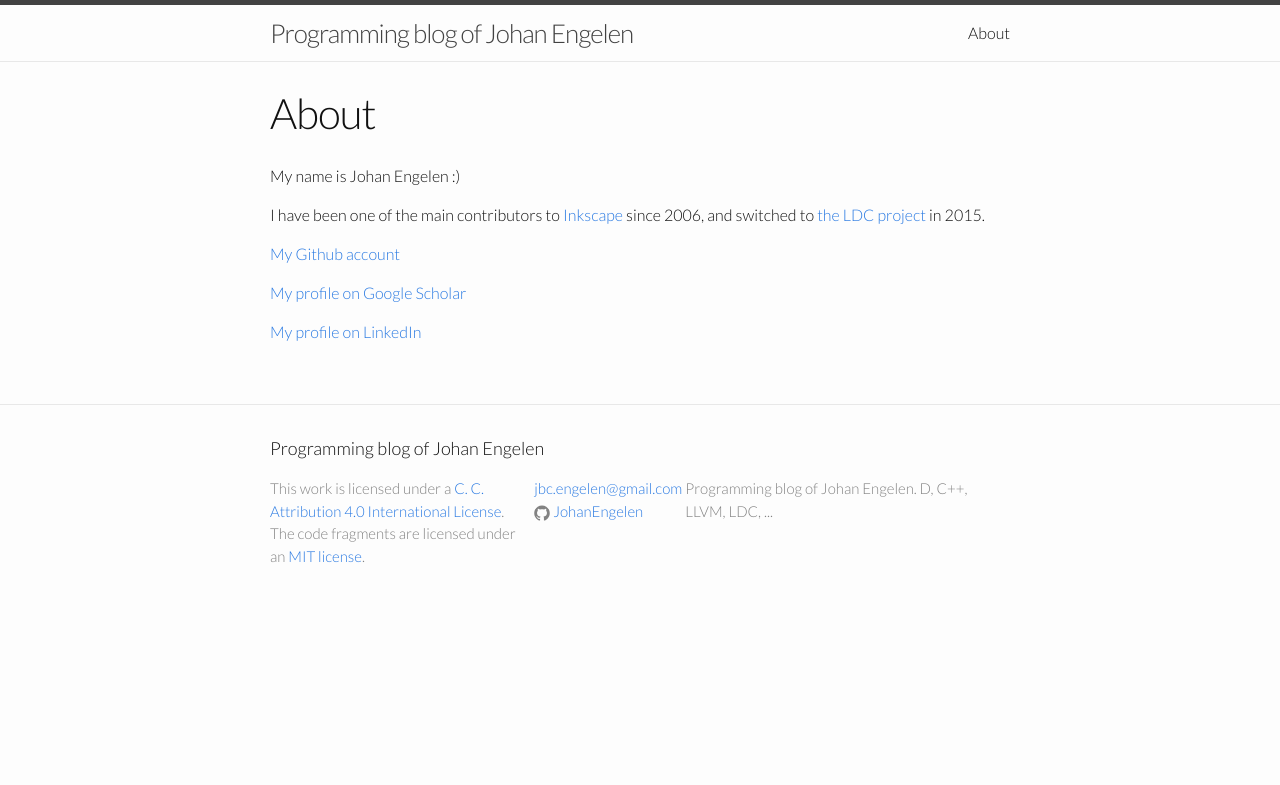
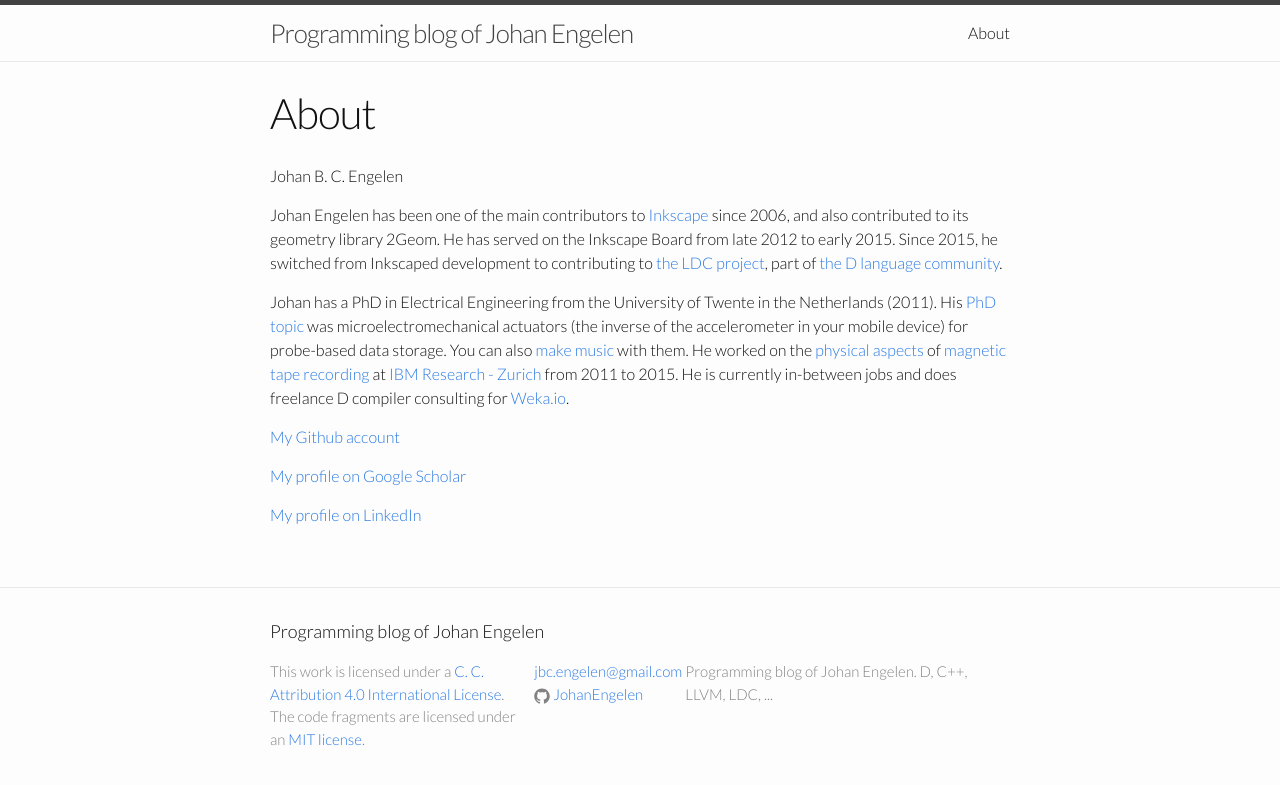
Before and after one commit to JohanEngelen/johanengelen.github.io, a Jekyll site: the page built from about.md, in a window 1280 px wide. Shown: the top 785 px of the page. Built offline with Jekyll 4.4.1, drawn with Linux system fonts in a browser that asks for light colours.

Commit message:
Expand about page.

```diff
--- a/about.md
+++ b/about.md
@@ -4,10 +4,14 @@ title: About
 permalink: /about/
 ---
 
-My name is Johan Engelen :)
+Johan B. C. Engelen
 
+Johan Engelen has been one of the main contributors to [Inkscape](https://inkscape.org/) since 2006, and also contributed to its geometry library 2Geom. He has served on the Inkscape Board from late 2012 to early 2015.
+Since 2015, he switched from Inkscaped development to contributing to [the LDC project](https://wiki.dlang.org/LDC), part of [the D language community](http://dlang.org/).
 
-I have been one of the main contributors to [Inkscape](https://inkscape.org/) since 2006, and switched to [the LDC project](https://wiki.dlang.org/LDC) in 2015.
+Johan has a PhD in Electrical Engineering from the University of Twente in the Netherlands (2011). His [PhD topic](http://dx.doi.org/10.3990/1.9789036531207) was microelectromechanical actuators (the inverse of the accelerometer in your mobile device) for probe-based data storage. You can also [make music](http://www.engadget.com/2010/10/04/worlds-smallest-violin-uses-mems-plays-only-for-you-video/) with them.
+He worked on the [physical](https://www.flickr.com/photos/ibm_research_zurich/19337989589) [aspects](https://www.flickr.com/photos/ibm_research_zurich/16890631949) of [magnetic tape recording](https://www-03.ibm.com/press/us/en/pressrelease/46554.wss) at [IBM Research - Zurich](http://www.zurich.ibm.com/) from 2011 to 2015.
+He is currently in-between jobs and does freelance D compiler consulting for [Weka.io](http://www.weka.io/).
 
 [My Github account](https://github.com/JohanEngelen)
 
```
